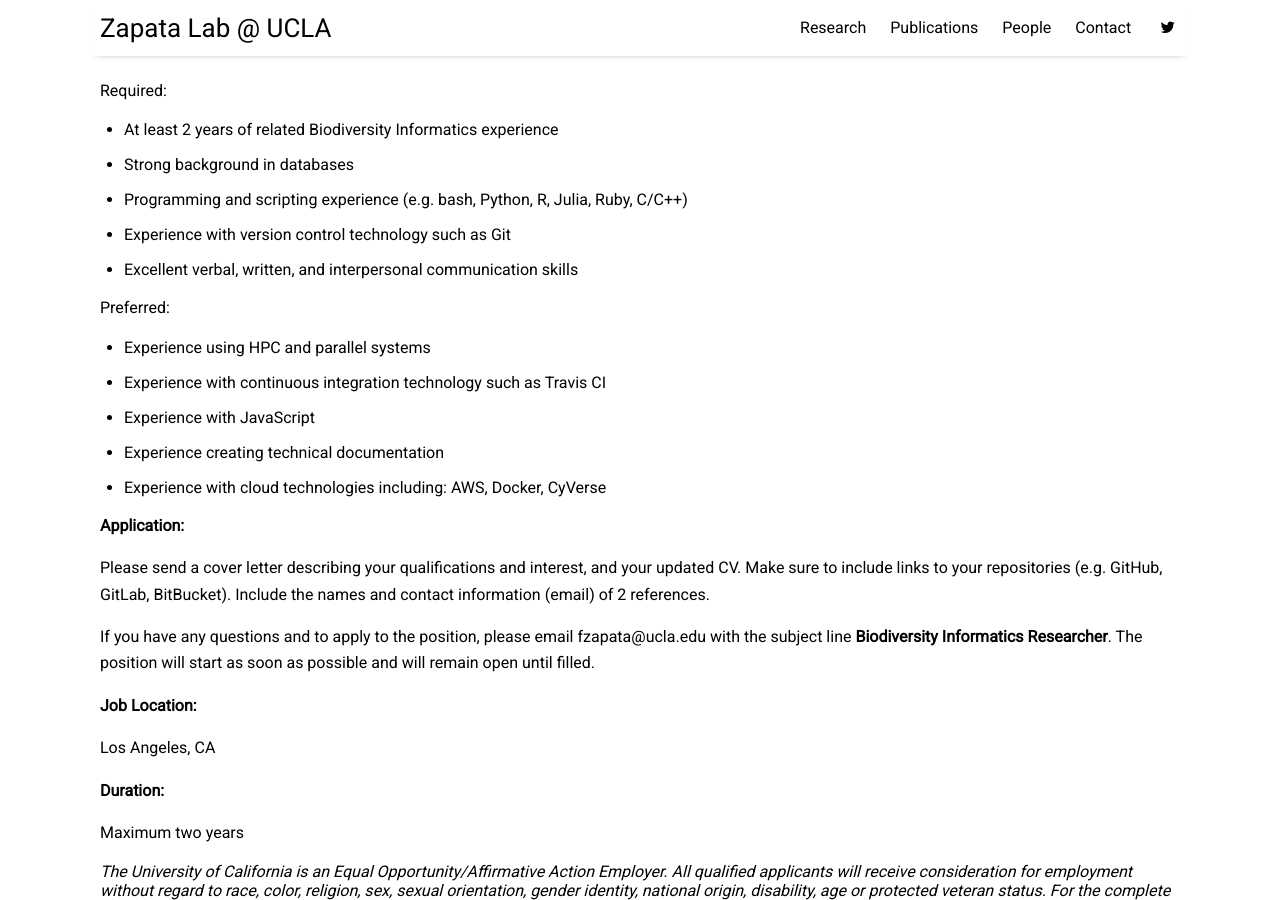
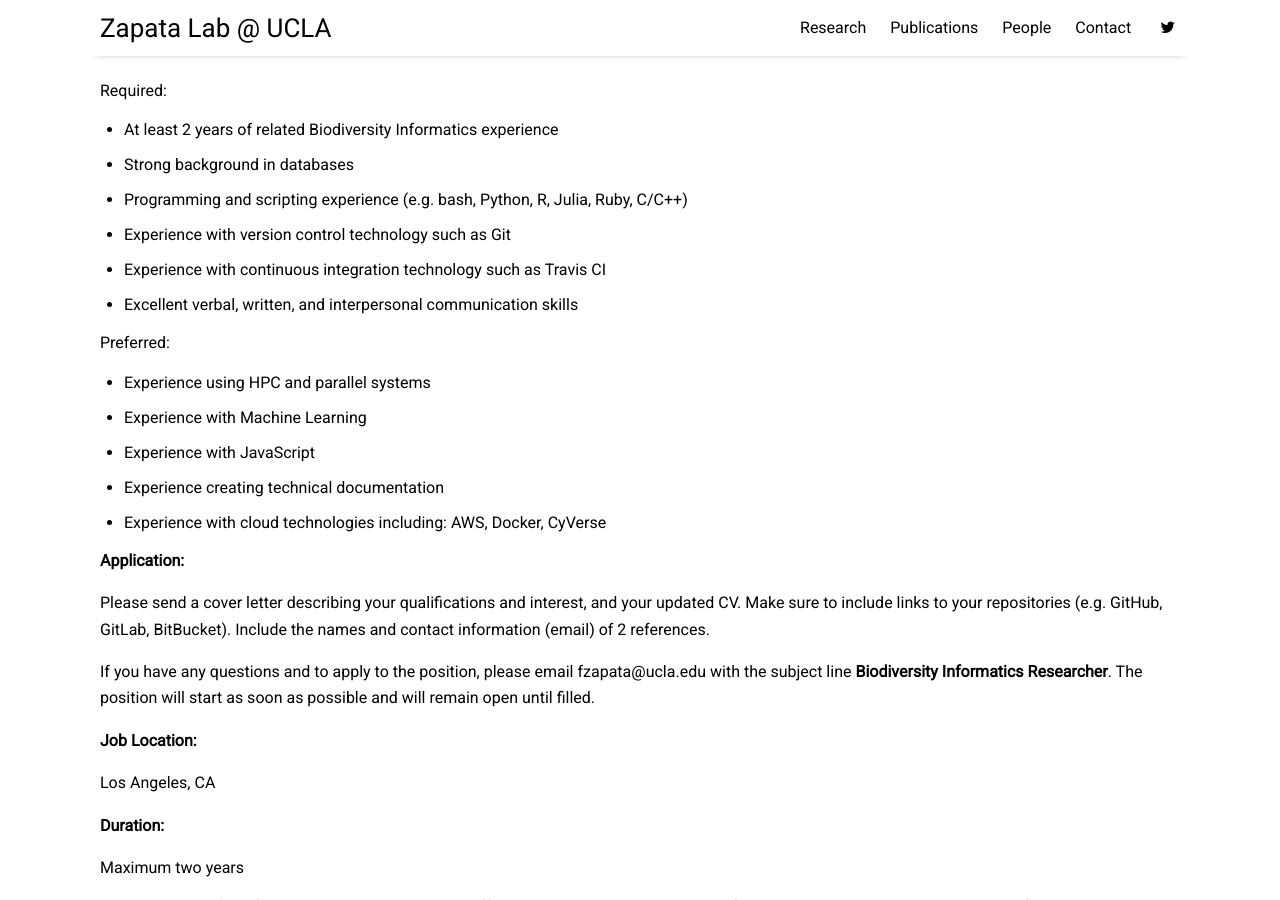
Before and after one commit to zapataf/zapataf.github.io, a Jekyll site: the page built from join.html, in a window 1280 px wide and 900 px high, scrolled down 517 px. Built offline with Jekyll 4.4.1, drawn with Linux system fonts in a browser that asks for light colours; nearby versions of some CDN libraries; comment, search, counter and statistics services are not loaded.

Commit message:
adds edit to join

```diff
--- a/join.html
+++ b/join.html
@@ -22,13 +22,14 @@ permalink: join.html
   <li>Strong background in databases</li>
   <li>Programming and scripting experience (e.g. bash, Python, R, Julia, Ruby, C/C++)</li>
   <li>Experience with version control technology such as Git</li>
+  <li>Experience with continuous integration technology such as Travis CI</li>
   <li>Excellent verbal, written, and interpersonal communication skills</li>
 </ul>
 
 <p>Preferred:</p>
 <ul>
 <li>Experience using HPC and parallel systems</li>
-<li>Experience with continuous integration technology such as Travis CI</li>
+<li>Experience with Machine Learning</li>
 <li>Experience with JavaScript</li>
 <li>Experience creating technical documentation</li>
 <li>Experience with cloud technologies including: AWS, Docker, CyVerse</li>
```
